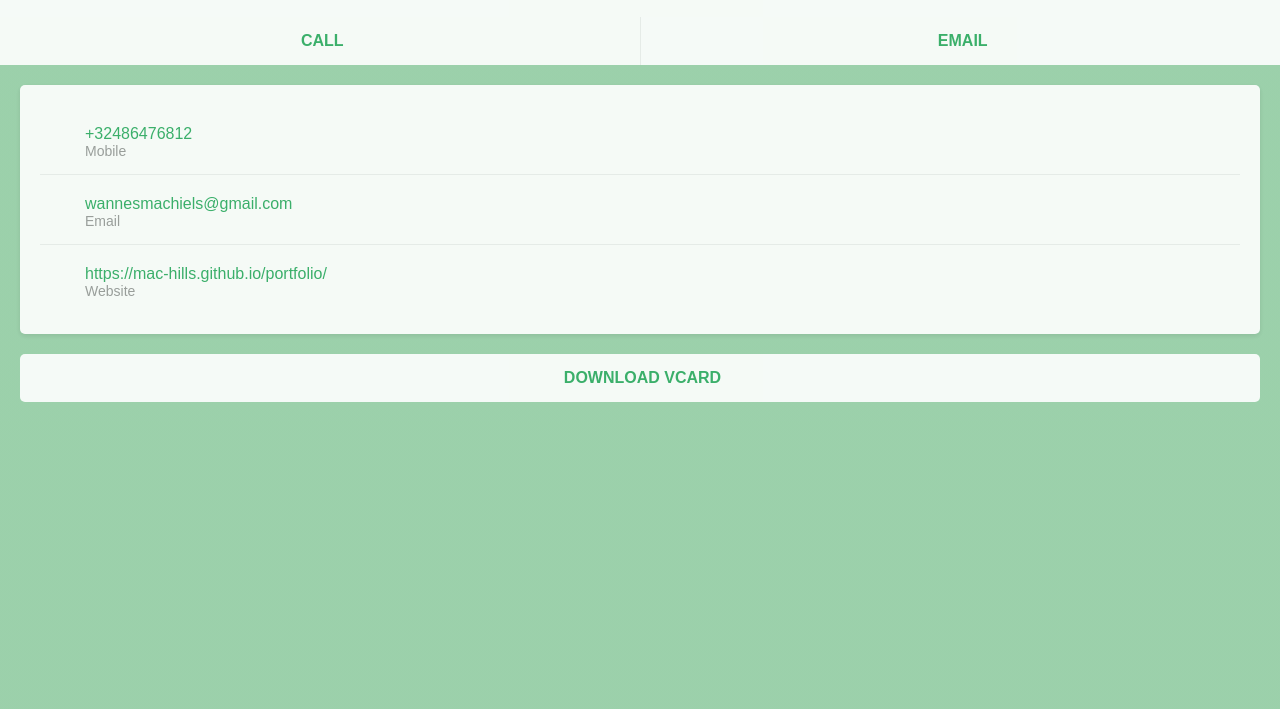
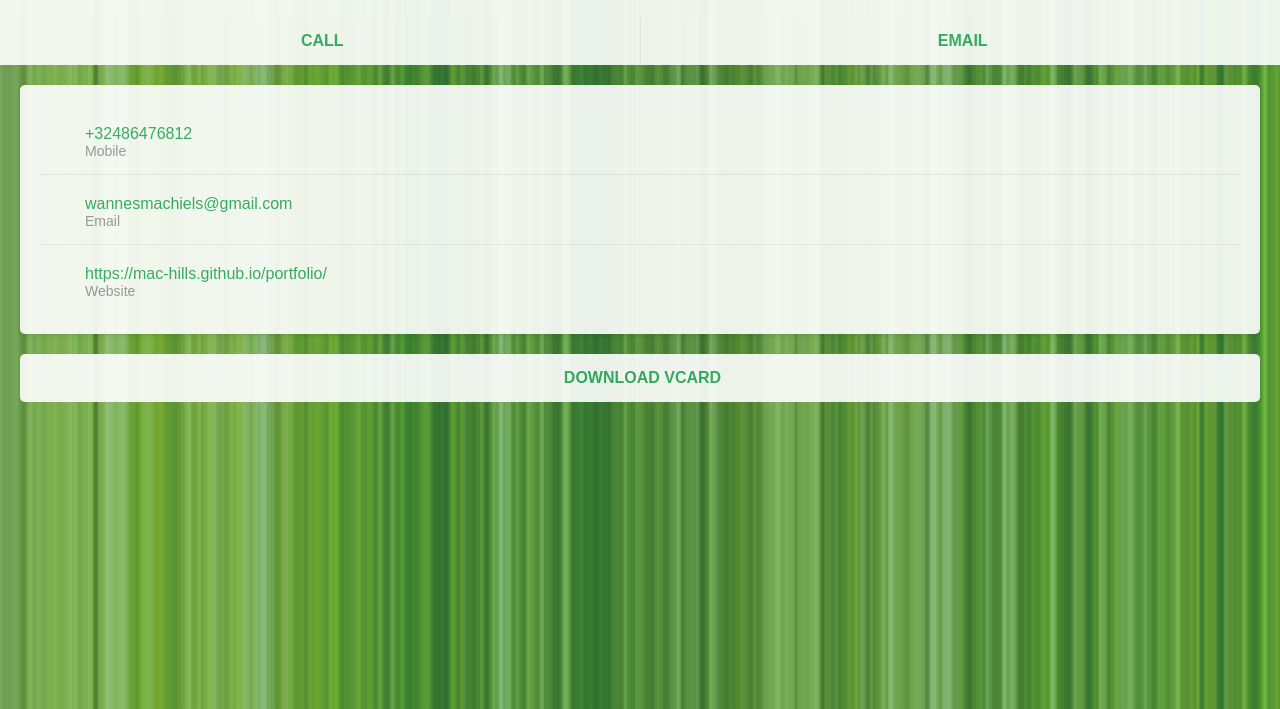
Before and after one commit to mac-hills/contact, a plain HTML site: page index.html in a window 1280 px wide. Shown: the part 91-800 px from the top of the page. Drawn offline with Linux system fonts and the light colour scheme; the site is published under a folder, as on GitHub Pages, so addresses that start at the root find nothing.

Commit message:
Update index.html

```diff
--- a/index.html
+++ b/index.html
@@ -10,7 +10,7 @@
 <body style='
   background-image:
     linear-gradient(rgba(67, 172, 97, 0.5), rgba(67, 172, 97, 0.5)),
-    url("/assets/bg.png");
+    url("assets/bg.png");
   background-repeat: repeat-y;
 '>
     <div class="header">
```
